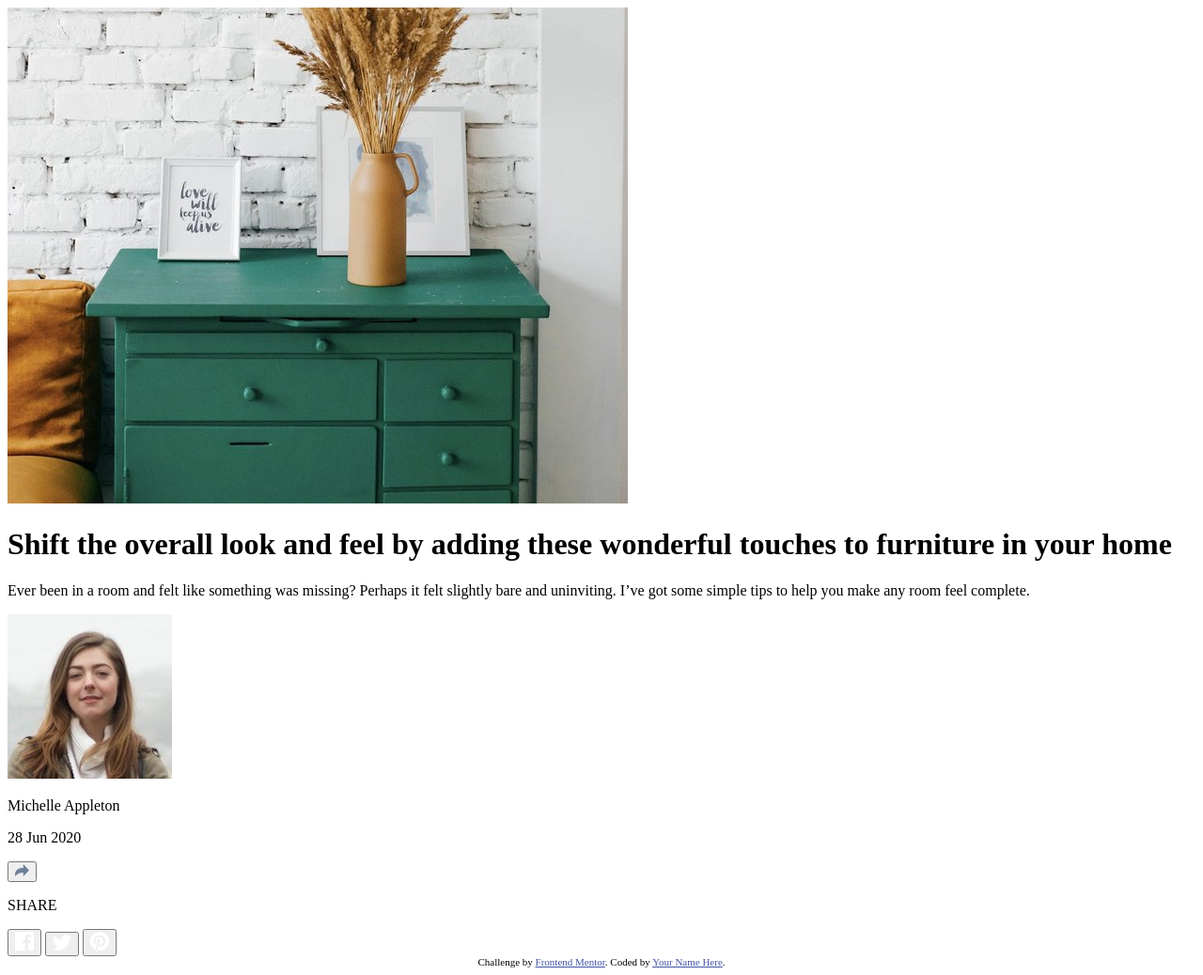
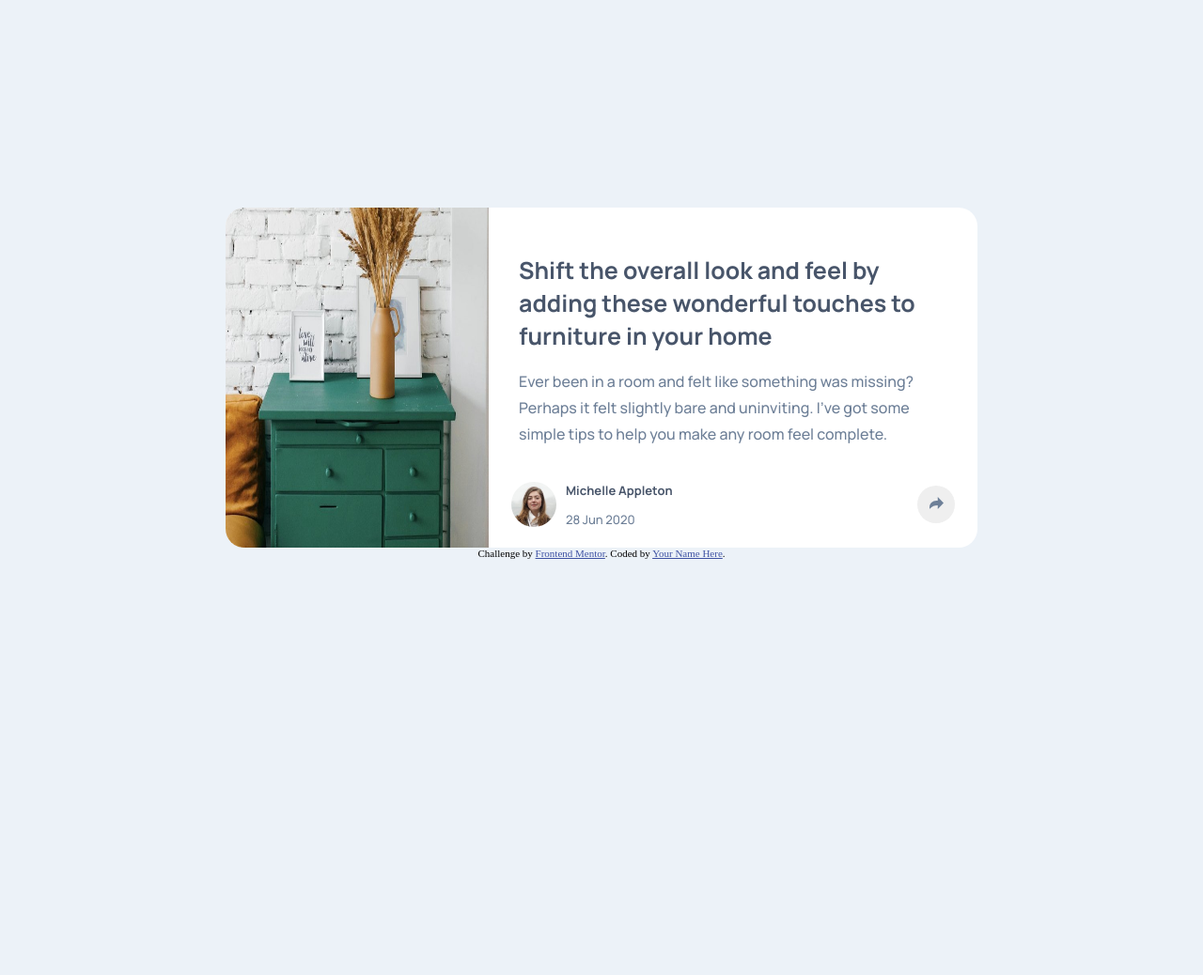
Before and after one commit to Blopaa/fazt-challenges, a website: page challenges/article-preview/index.html in a window 1280 px wide. Shown: the whole page at 94% size. After the commit the page ends 816 px from the top, so only its background shows below. Drawn offline with Linux system fonts and the light colour scheme.

Commit message:
fix(src settings)

```diff
--- a/challenges/article-preview/index.html
+++ b/challenges/article-preview/index.html
@@ -6,7 +6,7 @@
   <meta name="viewport" content="width=device-width, initial-scale=1.0">
   <link preload href="https://fonts.googleapis.com/css2?family=Manrope:wght@500;700&display=swap" rel="stylesheet" />
   <!-- displays site properly based on user's device -->
-  <link rel="stylesheet" href="index.css">
+  <link rel="stylesheet" href="style.css">
 
   <link rel="icon" type="image/png" sizes="32x32" href="./images/favicon-32x32.png">
 
@@ -83,7 +83,7 @@
     Challenge by <a href="https://www.frontendmentor.io?ref=challenge" target="_blank">Frontend Mentor</a>.
     Coded by <a href="#">Your Name Here</a>.
   </div>
-  <script src="main.js"></script>
+  <script src="app.js"></script>
 </body>
 
 </html>
```
